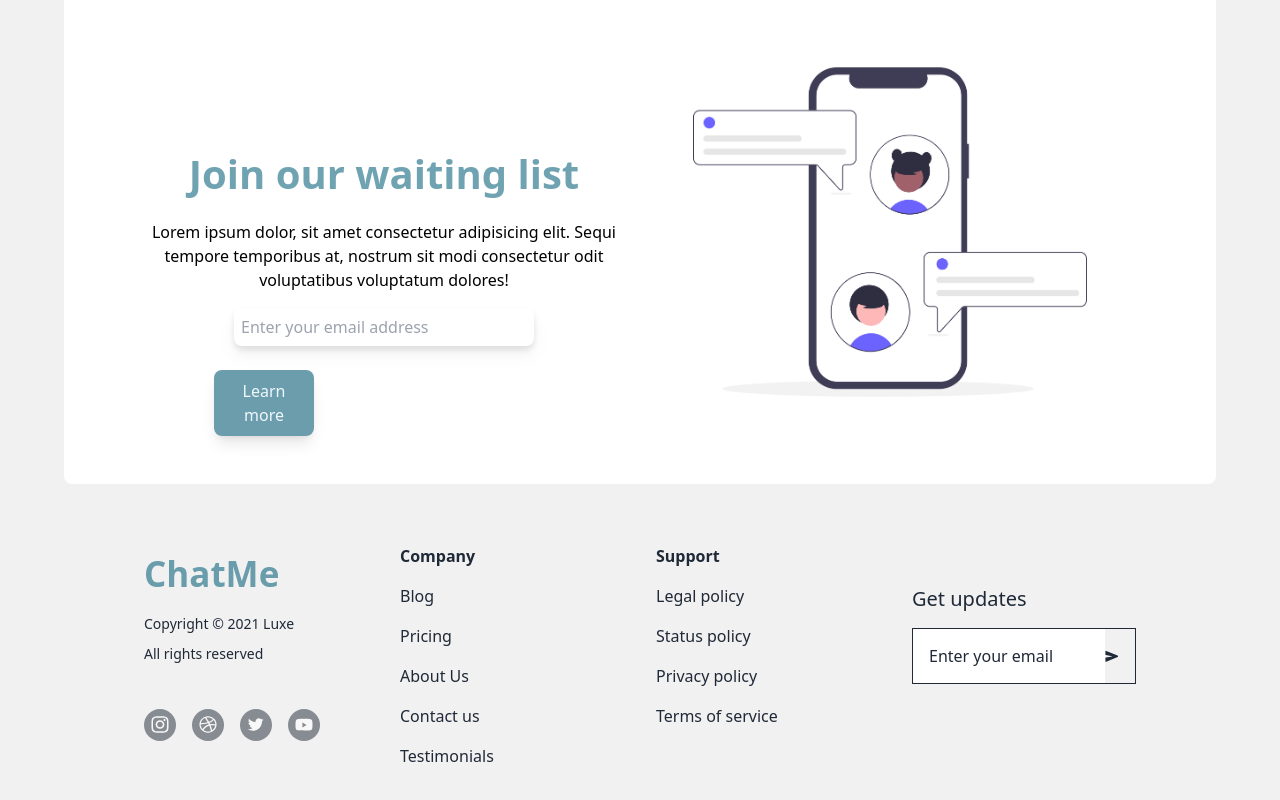
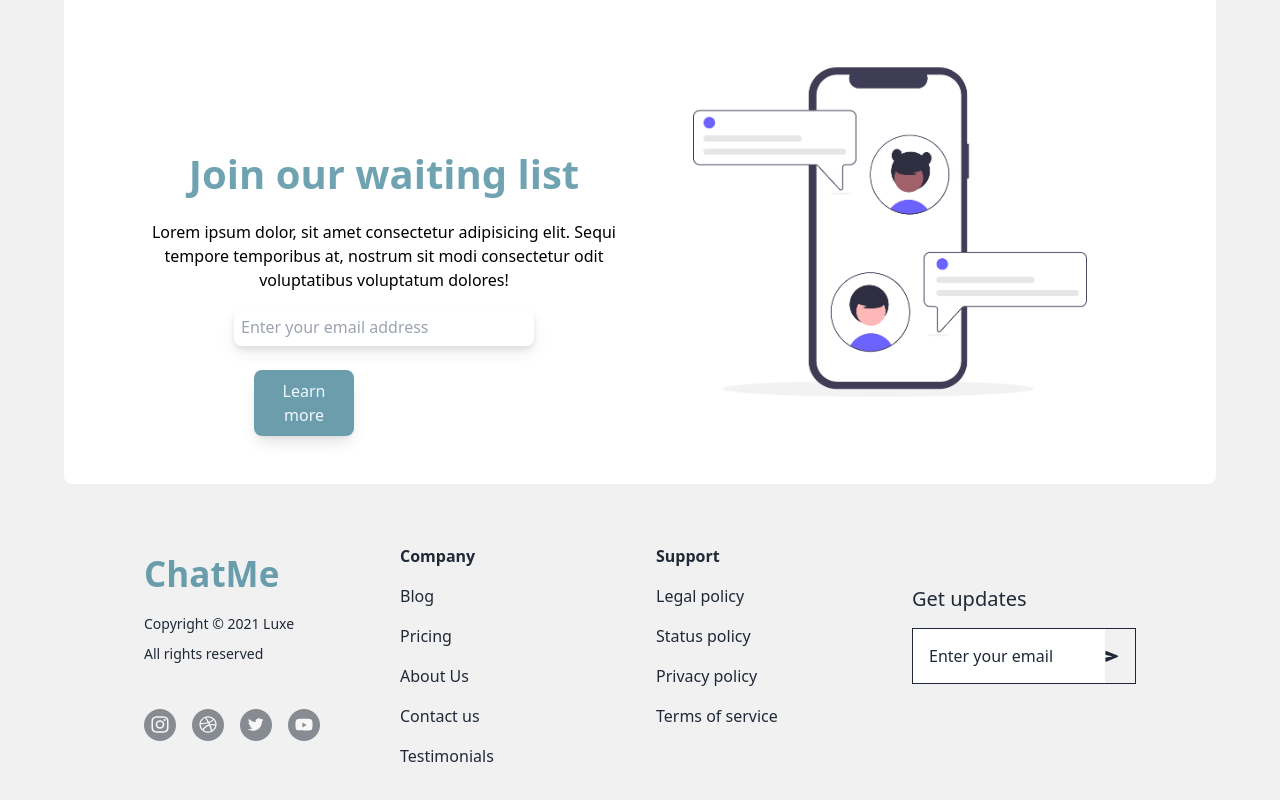
Before and after one commit to EdwardApersil/react-app, a React (Create React App) app: page / in a window 1280 px wide. Shown: the part 2957-3757 px from the top of the page. Built offline with nearby package versions, Linux system fonts and the light colour scheme.

Commit message:
change the margin-left

```diff
--- a/src/index.css
+++ b/src/index.css
@@ -243,7 +243,7 @@ form input{
     color: aliceblue;
     background-color: rgba(7, 90, 115, 0.593);
     margin-top: 1.5rem;
-    margin-left: -15rem;
+    margin-left: -10rem;
     border-radius: 8px;
 }
 
```
